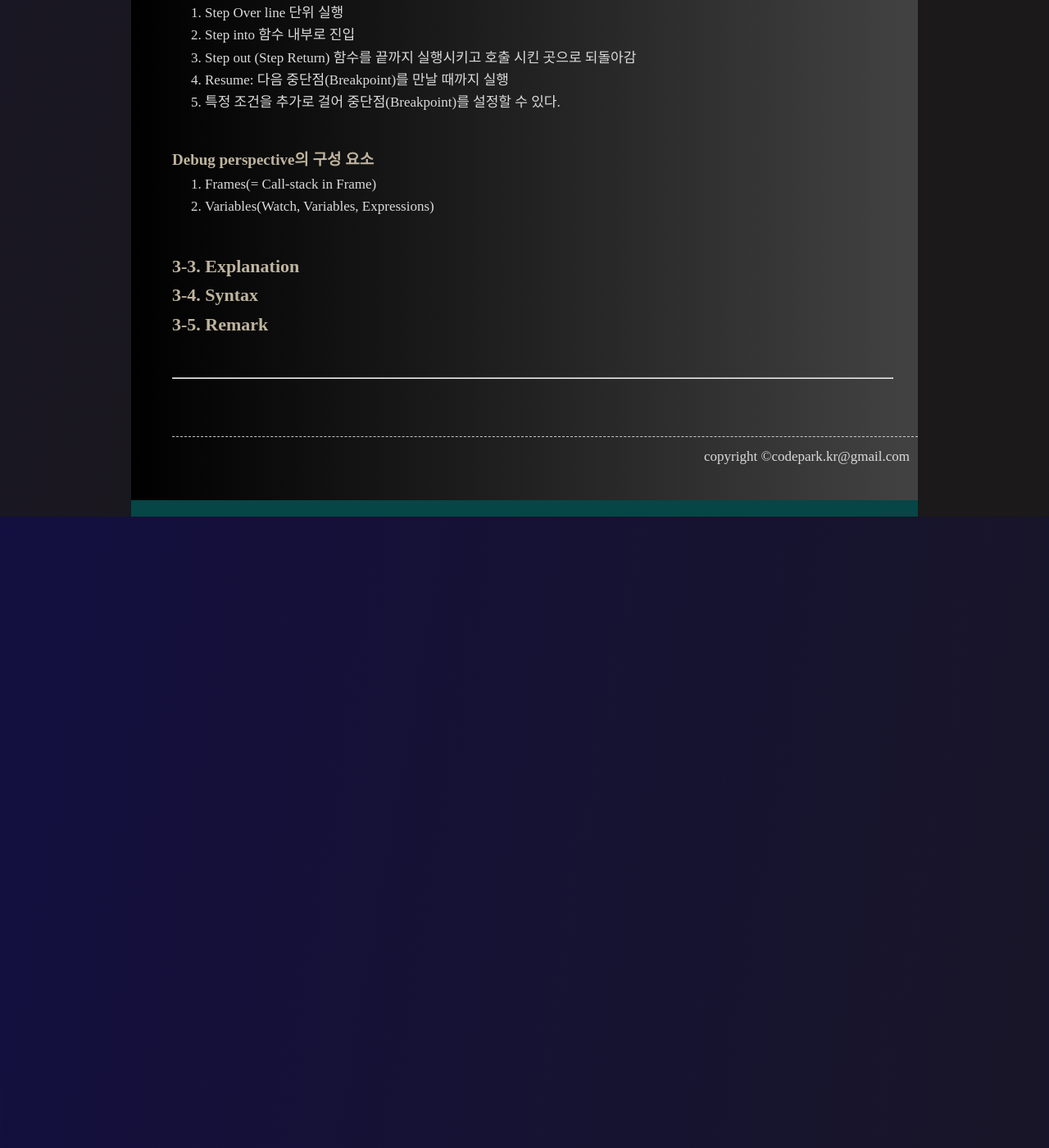
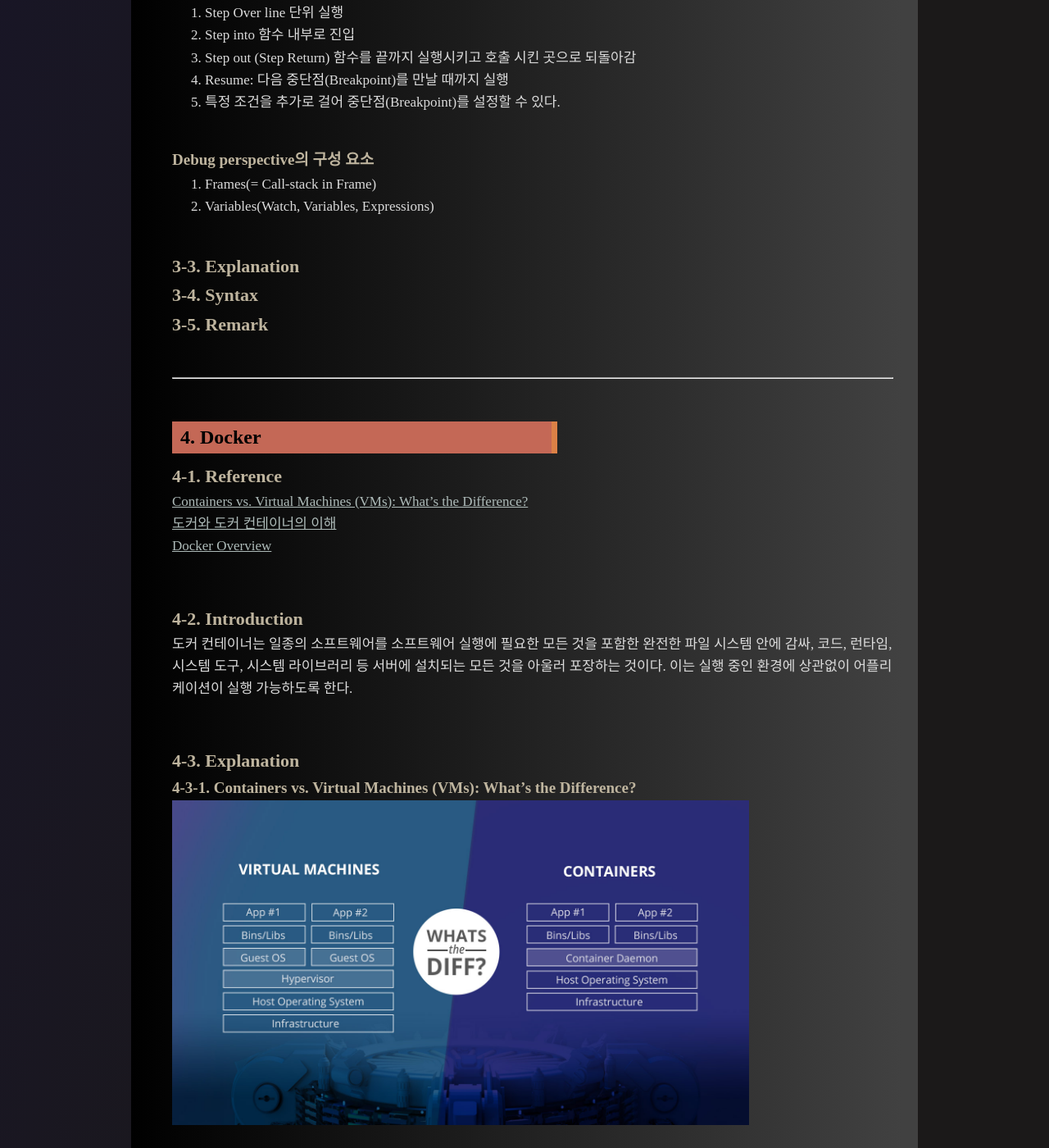
Before and after one commit to codepark-kr/codepark-kr.github.io, a Jekyll site: the page built from seminar-lecture.md, in a window 1280 px wide and 1400 px high, scrolled down 9517 px. Shown: the whole window at 82% size. Built offline with Jekyll 4.4.1, drawn with Linux system fonts in a browser that asks for light colours; some web fonts are replaced; some of the changed text lies outside the part shown.

Commit message:
[POST] add new docker-seminar and lecture to post-page

```diff
--- a/seminar-lecture.md
+++ b/seminar-lecture.md
@@ -258,3 +258,39 @@ Debug란, 프로그래밍 과정 중에 발생하는 오류나 비정상적인
 
 <br/>
 <hr/>
+<br/>
+
+# 4. Docker
+
+## 4-1. Reference
+[Containers vs. Virtual Machines (VMs): What's the Difference?](https://www.netapp.com/blog/containers-vs-vms/)
+[도커와 도커 컨테이너의 이해](https://www.itworld.co.kr/insight/110748)
+[Docker Overview](https://docs.docker.com/get-started/overview/)
+
+<br/>
+
+## 4-2. Introduction
+도커 컨테이너는 일종의 소프트웨어를 소프트웨어 실행에 필요한 모든 것을 포함한 완전한 파일 시스템 안에 감싸, 코드, 런타임, 시스템 도구, 시스템 라이브러리 등 서버에 설치되는 모든 것을 아울러 포장하는 것이다. 이는 실행 중인 환경에 상관없이 어플리케이션이 실행 가능하도록 한다.
+
+<br/>
+
+## 4-3. Explanation
+### 4-3-1. Containers vs. Virtual Machines (VMs): What's the Difference?
+![docker-vm](/uploads/docker-vm.jpg)
+Virtual machines and containers differ in several ways, but the **primary difference is that containers provide a way to virtualize an OS so that multiple workloads can run on a single OS instance. With VMs, the hardware is being virtualized to run multiple OS instances.** 가상 머신과 컨테이너는 몇 차이점이 있지만, 가장 주요한 차이점은 container는 os 위에 가상화하는 방법을 제공하여 여러 workload가 하나의 OS 인스턴스에 실행될 수 있게 한다. VM은, 여러 OS 인스턴스에 실행될 수 있게 하드웨어가 가상화된다. 즉, 가상 머신은 완전한 컴퓨터로 항상 guest OS를 설치해야 한다. 따라서 이미지 내부에 OS가 포함되기 때문에 이미지의 용량이 커지게 되며, OS 가상화에만 주력하므로 배포 관리 기능이 부족해지게 된다. 이에 반해 리눅스 컨테이너인 Docker는 실행 파일을 호스트에서 직접 실행, 즉 운영체제로부터 어플리케이션을 분리하기 때문에 컨테이너 런타임 환경을 지원하는 모든 리눅스 서버로 컨테이너를 옮길 수 있다.
+
+<br/>
+
+### 4-3-2. Architecture of Docker
+
+
+~~~shell
+docker build
+docker pull
+docker run
+~~~
+
+### 4-3-3. Docker Hub
+
+## 4-4. Syntax
+## 4-5. Remark
```
Also changed, not shown: uploads/docker-vm.jpg (added).
